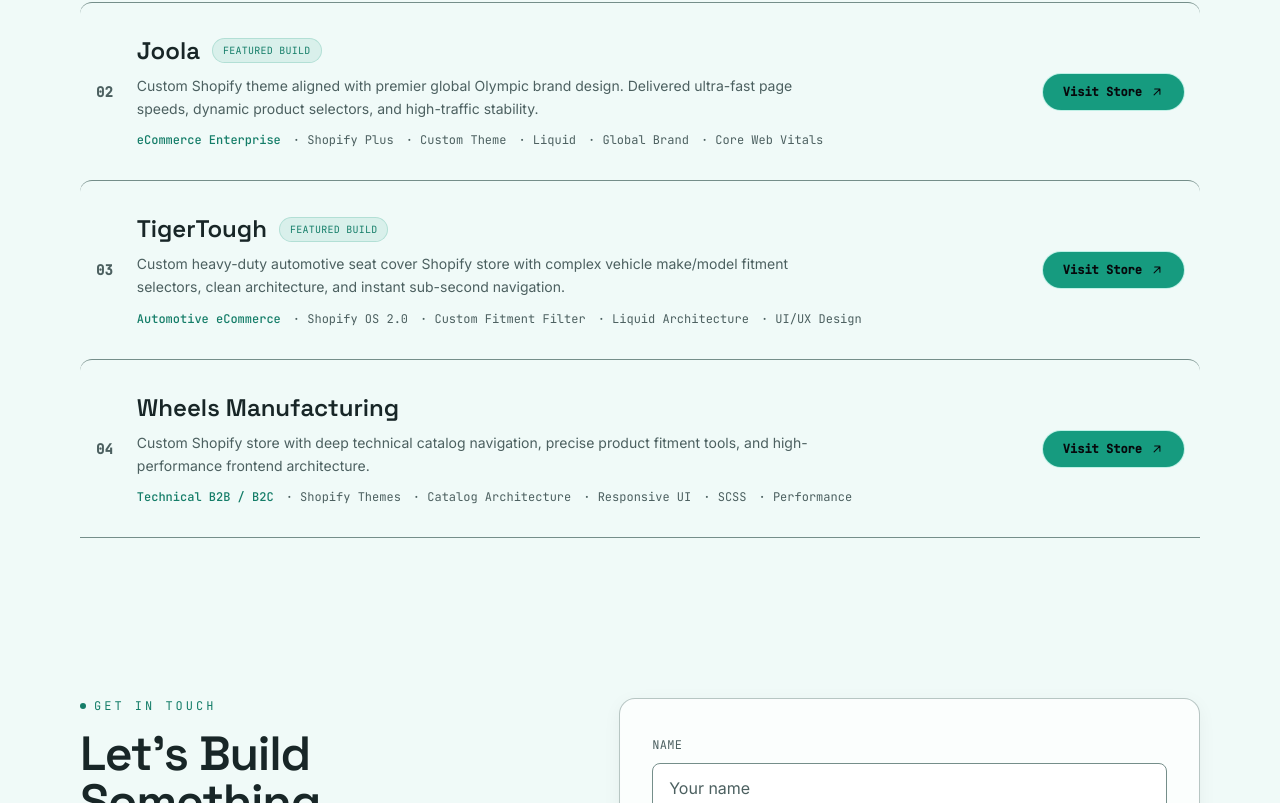
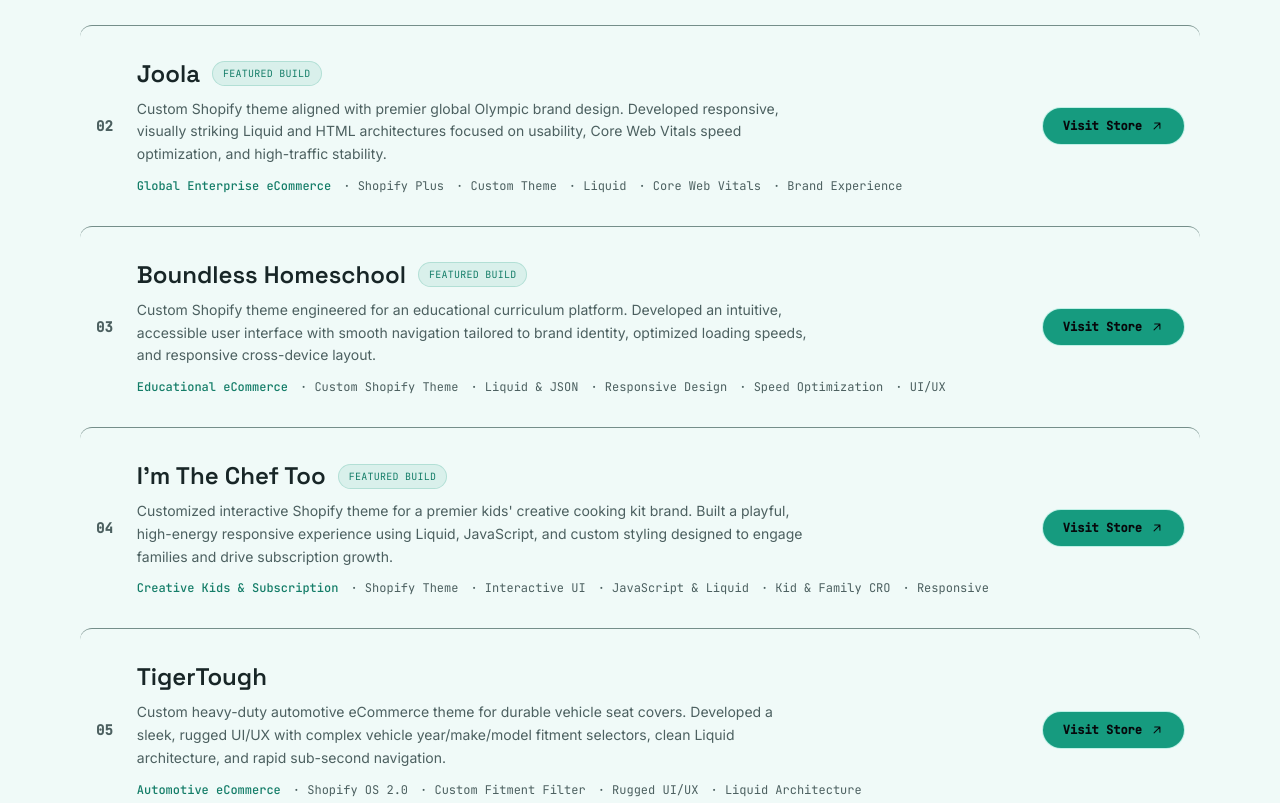
Before and after one commit to hardikvadhadiya/hardik-vadhadiya-portfolio, a React (Vite) app: page / in a window 1280 px wide. Shown: the part 5177-5980 px from the top of the page. Built offline with nearby package versions, Linux system fonts and the light colour scheme.

Commit message:
Add new Shopify projects and polish hybrid descriptions

```diff
--- a/src/data/portfolioData.js
+++ b/src/data/portfolioData.js
@@ -199,8 +199,8 @@
     index: '01',
     title: 'BattlBox',
     description:
-      'High-performance subscription-based Shopify store. Engineered custom Online Store 2.0 Liquid components, streamlined mobile UX, and optimized checkout flow for recurring revenue.',
-    tags: ['Shopify Liquid', 'Online Store 2.0', 'Subscription CRO', 'SCSS', 'Mobile UX'],
+      'High-performance subscription-based Shopify Plus store. Engineered custom Online Store 2.0 Liquid components, streamlined mobile UX, and optimized conversion-focused product pages with custom features tailored for recurring subscription revenue.',
+    tags: ['Shopify Liquid', 'Subscription eCommerce', 'CRO', 'Mobile UX', 'Speed Optimization'],
     type: 'Shopify Plus / Subscription',
     live: 'https://battlbox.com/',
     featured: true,
@@ -210,29 +210,51 @@
     index: '02',
     title: 'Joola',
     description:
-      'Custom Shopify theme aligned with premier global Olympic brand design. Delivered ultra-fast page speeds, dynamic product selectors, and high-traffic stability.',
-    tags: ['Shopify Plus', 'Custom Theme', 'Liquid', 'Global Brand', 'Core Web Vitals'],
-    type: 'eCommerce Enterprise',
+      'Custom Shopify theme aligned with premier global Olympic brand design. Developed responsive, visually striking Liquid and HTML architectures focused on usability, Core Web Vitals speed optimization, and high-traffic stability.',
+    tags: ['Shopify Plus', 'Custom Theme', 'Liquid', 'Core Web Vitals', 'Brand Experience'],
+    type: 'Global Enterprise eCommerce',
     live: 'https://joola.com/',
     featured: true,
   },
   {
-    id: 'tigertough',
+    id: 'boundlesshomeschool',
     index: '03',
-    title: 'TigerTough',
+    title: 'Boundless Homeschool',
     description:
-      'Custom heavy-duty automotive seat cover Shopify store with complex vehicle make/model fitment selectors, clean architecture, and instant sub-second navigation.',
-    tags: ['Shopify OS 2.0', 'Custom Fitment Filter', 'Liquid Architecture', 'UI/UX Design'],
-    type: 'Automotive eCommerce',
-    live: 'https://www.tigertough.com/',
+      'Custom Shopify theme engineered for an educational curriculum platform. Developed an intuitive, accessible user interface with smooth navigation tailored to brand identity, optimized loading speeds, and responsive cross-device layout.',
+    tags: ['Custom Shopify Theme', 'Liquid & JSON', 'Responsive Design', 'Speed Optimization', 'UI/UX'],
+    type: 'Educational eCommerce',
+    live: 'https://boundlesshomeschool.com/',
     featured: true,
   },
   {
+    id: 'imthecheftoo',
+    index: '04',
+    title: "I'm The Chef Too",
+    description:
+      "Customized interactive Shopify theme for a premier kids' creative cooking kit brand. Built a playful, high-energy responsive experience using Liquid, JavaScript, and custom styling designed to engage families and drive subscription growth.",
+    tags: ['Shopify Theme', 'Interactive UI', 'JavaScript & Liquid', 'Kid & Family CRO', 'Responsive'],
+    type: 'Creative Kids & Subscription',
+    live: 'https://www.imthecheftoo.com/',
+    featured: true,
+  },
+  {
+    id: 'tigertough',
+    index: '05',
+    title: 'TigerTough',
+    description:
+      'Custom heavy-duty automotive eCommerce theme for durable vehicle seat covers. Developed a sleek, rugged UI/UX with complex vehicle year/make/model fitment selectors, clean Liquid architecture, and rapid sub-second navigation.',
+    tags: ['Shopify OS 2.0', 'Custom Fitment Filter', 'Rugged UI/UX', 'Liquid Architecture'],
+    type: 'Automotive eCommerce',
+    live: 'https://www.tigertough.com/',
+    featured: false,
+  },
+  {
     id: 'wheelsmfg',
-    index: '04',
+    index: '06',
     title: 'Wheels Manufacturing',
     description:
-      'Custom Shopify store with deep technical catalog navigation, precise product fitment tools, and high-performance frontend architecture.',
+      'Custom Shopify store with deep technical catalog navigation, precise product fitment tools, and high-performance frontend architecture for cycling components.',
     tags: ['Shopify Themes', 'Catalog Architecture', 'Responsive UI', 'SCSS', 'Performance'],
     type: 'Technical B2B / B2C',
     live: 'https://wheelsmfg.com/',
```
